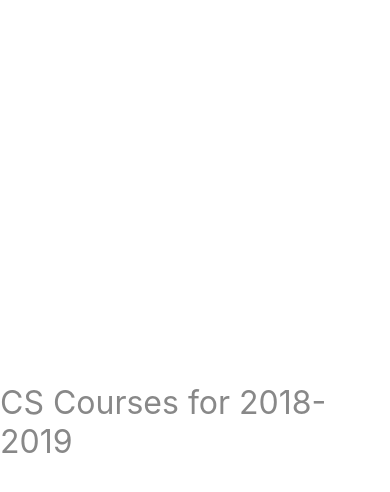
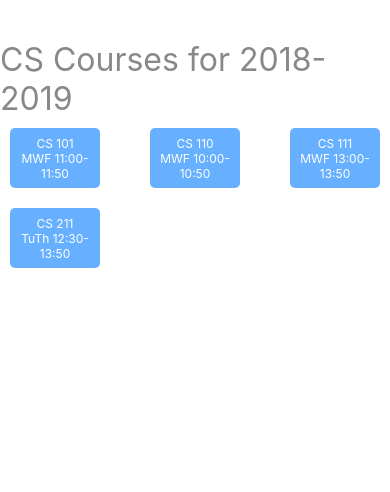
Before and after one commit to alexchao23/Scheduler, a React Native app: screen / in a window 390 px wide. Shown: the top 492 px of the page. Built offline with nearby package versions, Linux system fonts and the light colour scheme.

Commit message:
course list

```diff
--- a/App.js
+++ b/App.js
@@ -1,16 +1,67 @@
 import { StatusBar } from 'expo-status-bar';
 import React from 'react';
-import { StyleSheet, Text, View } from 'react-native';
+import { SafeAreaView, ScrollView, TouchableOpacity, StyleSheet, Text, View } from 'react-native';
 
 const schedule = {
-  title: "CS Courses for 2018-2019"
+  "title": "CS Courses for 2018-2019",
+  "courses": [
+    {
+      "id": "F101",
+      "title": "Computer Science: Concepts, Philosophy, and Connections",
+      "meets": "MWF 11:00-11:50",
+    },
+    {
+      "id": "F110",
+      "title": "Intro Programming for non-majors",
+      "meets": "MWF 10:00-10:50",
+    },
+    {
+      "id": "F111",
+      "title": "Fundamentals of Computer Programming I",
+      "meets": "MWF 13:00-13:50",
+    },
+    {
+      "id": "F211",
+      "title": "Fundamentals of Computer Programming II",
+      "meets": "TuTh 12:30-13:50",
+    }
+  ]
 }
+
+const Banner = ({title}) => (
+  <Text style={styles.bannerStyle}>{title}</Text>
+);
+
+const CourseList = ({courses}) => (
+  <ScrollView>
+    <View style={styles.courseList}>
+      {courses.map(course => <Course key={course.id} course={course}/>)}
+    </View>
+  </ScrollView>
+
+);
+
+const getCourseNumber = course => (
+  course.id.slice(1)
+);
+
+const Course = ({course}) => (
+  <TouchableOpacity style={styles.courseButton}>
+    <Text style={styles.courseText}>
+      {`CS ${getCourseNumber(course)}\n${course.meets}`}
+    </Text>
+  </TouchableOpacity>
+)
 
 const App = () => {
   return (
-    <View style={styles.container}>
-      <Text style = {styles.bannerStyle}>{schedule.title}</Text>
-    </View>
+    <SafeAreaView style={styles.container}>
+      <View style={styles.container}>
+        <Banner title={schedule.title} />
+        <CourseList courses={schedule.courses} />
+      </View>
+    </SafeAreaView>
+
   );
 }
 
@@ -19,11 +70,36 @@
     flex: 1,
     alignItems: 'center',
     justifyContent: 'center',
+    paddingTop: 20,
   },
   bannerStyle: {
     color: '#888',
     fontSize: 32,
-  }
+  },
+  courseList: {
+    flex: 1,
+    flexDirection: 'row',
+    flexWrap: 'wrap',
+    alignItems: 'center',
+    justifyContent: 'space-between',
+  },
+  courseButton: {
+    flex: 1,
+    borderRadius: 5,
+    justifyContent: 'center',
+    alignItems: 'center',
+    margin: 10,
+    height: 60,
+    padding: 10,
+    minWidth: 90,
+    maxWidth: 90,
+    backgroundColor: '#66b0ff',
+  },
+  courseText: {
+    color: '#fff',
+    fontSize: 12,
+    textAlign: 'center',
+  },
 });
 
 export default App;
```
Also changed, not shown: firebase.json.
